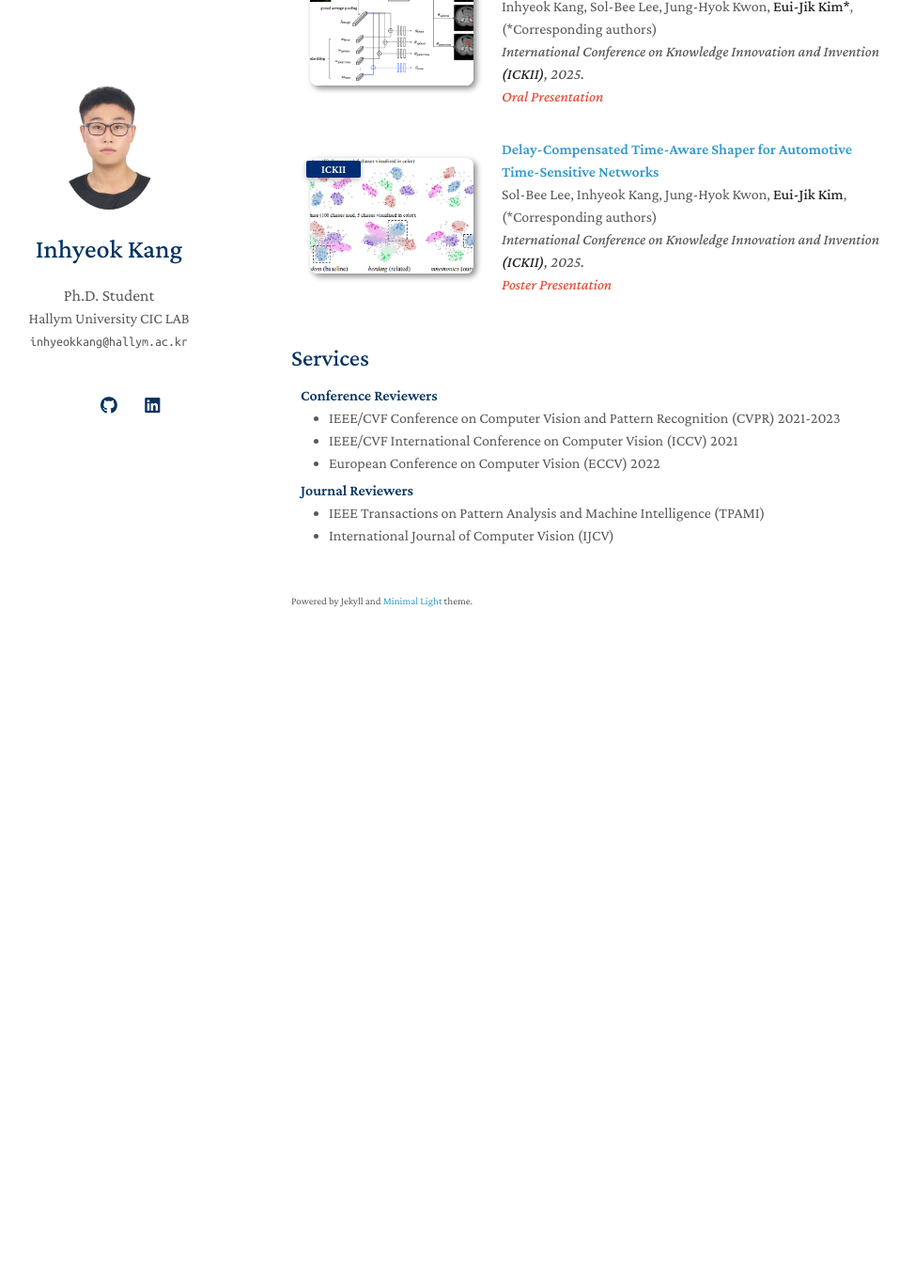
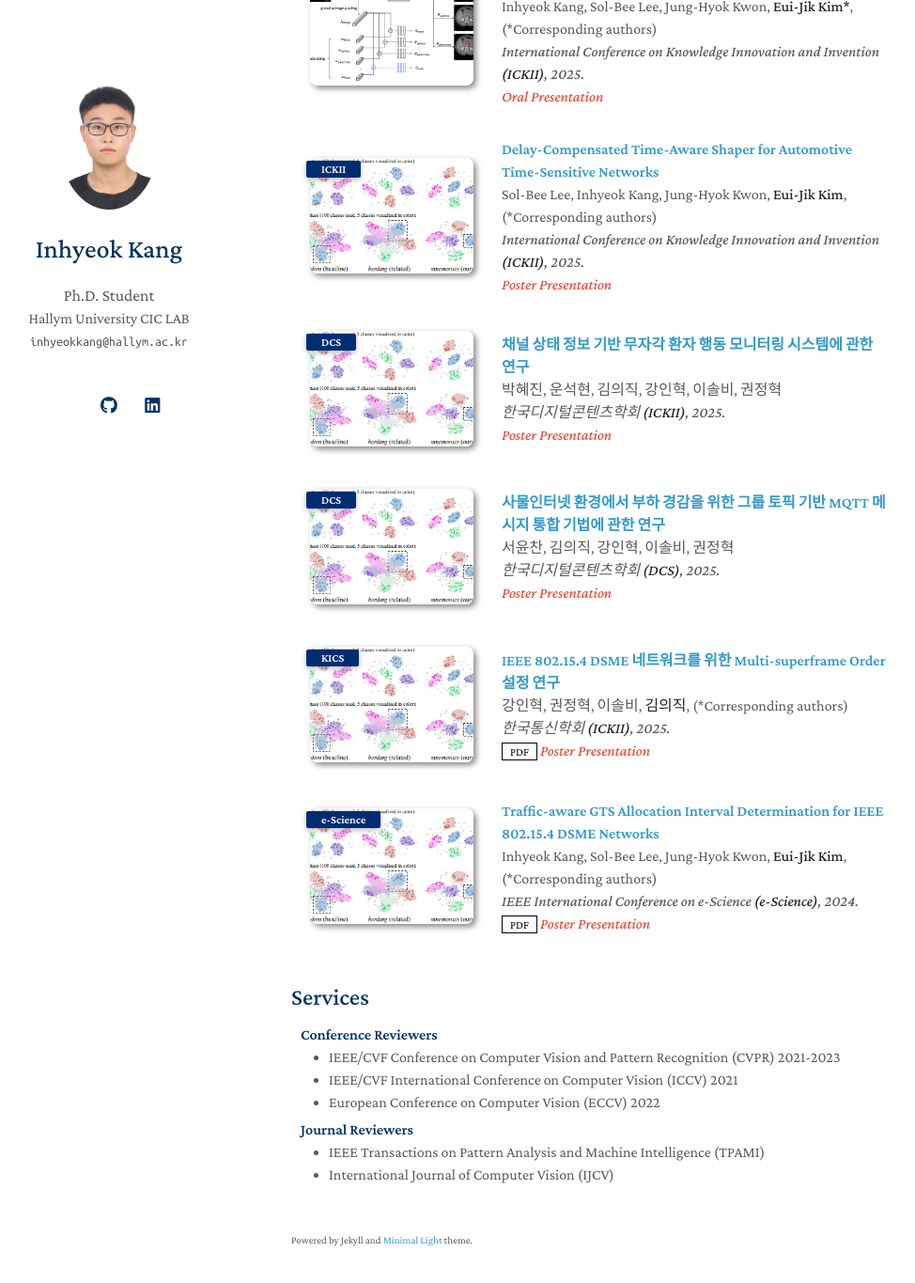
Before and after one commit to InhyeokKang/inhyeokkang.github.io, a Jekyll site: the page built from index.md, in a window 1280 px wide and 1400 px high, scrolled down 832 px. Shown: the top 1365 px of the window at 94% size, without its empty margins (160-1134 px from the left). Built offline with Jekyll 4.4.1, drawn with Linux system fonts in a browser that asks for light colours; a style sheet for code colours, icons or effects is not loaded; our own code applies the rules of GitHub Pages for plain Markdown files; before the commit the page ends 1552 px from its top, so only the background shows below that.

Commit message:
Update publications.yml

```diff
--- a/_data/publications.yml
+++ b/_data/publications.yml
@@ -15,3 +15,35 @@ main:
     pdf:
     notes: Poster Presentation
     image: ./assets/img/teaser_example.png
+
+  - title: "채널 상태 정보 기반 무자각 환자 행동 모니터링 시스템에 관한 연구"
+    authors: 박혜진, 운석현, 김의직, 강인혁, 이솔비, 권정혁
+    conference_short: DCS
+    conference: 한국디지털콘텐츠학회 <strong>(ICKII)</strong>, 2025.
+    pdf:
+    notes: Poster Presentation
+    image: ./assets/img/teaser_example.png
+
+  - title: "사물인터넷 환경에서 부하 경감을 위한 그룹 토픽 기반 MQTT 메시지 통합 기법에 관한 연구"
+    authors: 서윤찬, 김의직, 강인혁, 이솔비, 권정혁
+    conference_short: DCS
+    conference: 한국디지털콘텐츠학회 <strong>(DCS)</strong>, 2025.
+    pdf:
+    notes: Poster Presentation
+    image: ./assets/img/teaser_example.png
+
+  - title: "IEEE 802.15.4 DSME 네트워크를 위한 Multi-superframe Order 설정 연구"
+    authors: 강인혁, 권정혁, 이솔비, <strong>김의직</strong>, (*Corresponding authors)
+    conference_short: KICS
+    conference: 한국통신학회 <strong>(ICKII)</strong>, 2025.
+    pdf: https://www.dbpia.co.kr/Journal/articleDetail?nodeId=NODE12132228
+    notes: Poster Presentation
+    image: ./assets/img/teaser_example.png
+
+  - title: "Traffic-aware GTS Allocation Interval Determination for IEEE 802.15.4 DSME Networks"
+    authors: Inhyeok Kang, Sol-Bee Lee, Jung-Hyok Kwon, <strong>Eui-Jik Kim</strong>, (*Corresponding authors)
+    conference_short: e-Science
+    conference: IEEE International Conference on e-Science <strong>(e-Science)</strong>, 2024.
+    pdf: https://ieeexplore.ieee.org/abstract/document/10678698
+    notes: Poster Presentation
+    image: ./assets/img/teaser_example.png
```
